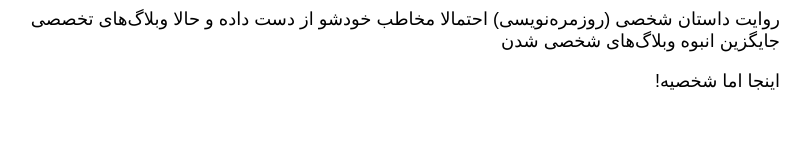
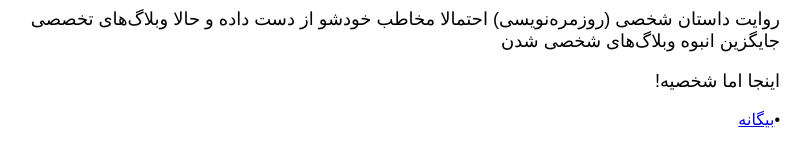
Before and after one commit to darkblog/darkblog.github.io, a Jekyll site: the page built from _posts/2023-8-22-5.md, in a window 1280 px wide. Shown: the part 233-400 px from the top of the page, without its empty margins (407-1218 px from the left). Built offline with Jekyll 4.4.1, drawn with Linux system fonts in a browser that asks for light colours.

Commit message:
Update post.html

```diff
--- a/_layouts/post.html
+++ b/_layouts/post.html
@@ -12,5 +12,6 @@ layout: compress
 <body>
 <h1>{{ page.title }}</h1>
 {{ content }}
+•<a href="https://biganeh.com/">بیگانه</a>
 </body>
 </html>
```
